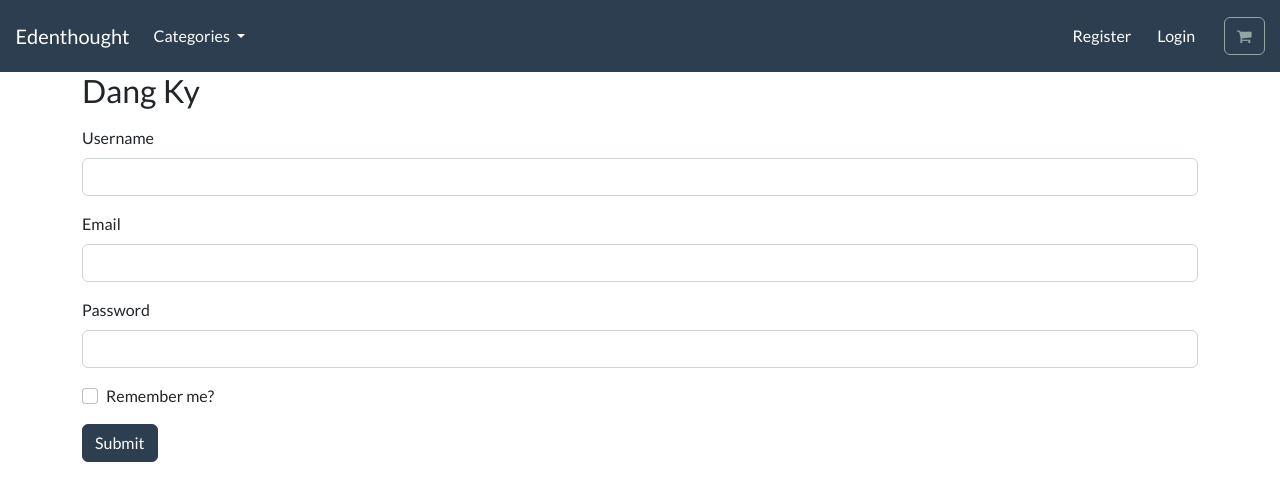
After one commit to minhnhat2101/MyDjangoSite, a Django app: page /demo/regis/ in a window 1280 px wide. The commit adds this page. Shown: the top 501 px of the page. Run offline with Django 4.2, Linux system fonts and the light colour scheme; some libraries are stand-ins or nearby versions.

Commit message:
ngay 28/6

```diff
--- a/demo/models.py
+++ b/demo/models.py
@@ -1,7 +1,13 @@
 from django.db import models
+from django import forms
 
 # Create your models here.
 class DemoUser(models.Model):
   id = models.AutoField(primary_key=True)
   username = models.CharField(max_length=50, blank=False)
   password = models.CharField(max_length=50, blank=False)
+
+class ExampleForm(forms.Form):
+  user_name = forms.CharField(label='User name',min_length=5, max_length=100)
+  password = forms.CharField(label='Password', widget=forms.PasswordInput)
+  remember = forms.BooleanField(label = "Remember me")
--- /dev/null
+++ b/demo/static/js/valid.js
@@ -0,0 +1,5 @@
+$(document).ready(function(){
+  $("#exampleInputEmail").change(function(){
+    alert("text has been changed");
+  });
+});
--- a/demo/urls.py
+++ b/demo/urls.py
@@ -4,5 +4,7 @@ from demo import views
 
 urlpatterns = [
     path('', views.home, name="demo"),
-    path('sum/', sum, name='sum'),
+    path('result/', views.check1, name='login'),
+    path('regis/', views.register, name='regis'),
+
 ]
--- a/demo/views.py
+++ b/demo/views.py
@@ -1,8 +1,29 @@
 from django.shortcuts import render
 from django.http import HttpRequest, HttpResponse
-from .models import DemoUser
+from .models import ExampleForm
+
 # Create your views here.
 def home(request):
-    users = DemoUser.objects.all()
-    dictt = {'users':users}
-    return render(request,"demo/index.html", dictt)
+    form = ExampleForm()
+    context = {'form':form}
+    return render(request,"demo/index.html", context)
+
+def check1(request):
+    if request.method == 'POST':
+        form = ExampleForm(request.POST)
+        if form.is_valid():
+            username = request.POST.get('user_name')
+            pass1 = request.POST.get('password')
+            context = {
+                "user": username,
+                "pass": pass1
+            }
+            return render(request,"demo/result.html", context)
+        else:
+            form = ExampleForm()
+            context = {'form':form}
+            return render(request,'demo/index.html',context)
+
+
+def register(request):
+    return render(request,'demo/regis.html')
--- /dev/null
+++ b/static/js/valid.js
@@ -0,0 +1,5 @@
+$(document).ready(function(){
+  $("#exampleInputEmail").change(function(){
+    alert("text has been changed");
+  });
+});
--- a/templates/base.html
+++ b/templates/base.html
@@ -9,12 +9,15 @@
         <link rel="stylesheet" href="https://bootswatch.com/5/flatly/bootstrap.min.css">
         <link rel="stylesheet" href="https://cdnjs.cloudflare.com/ajax/libs/font-awesome/4.7.0/css/font-awesome.min.css">
         <link rel="stylesheet" href="{%static 'css/style.css'%}">
+        <link rel="stylesheet" href="{%static 'css/style_login.css'%}">
+
         <!-- JavaScript -->
         <script src="https://code.jquery.com/jquery-3.5.1.min.js" integrity="sha256-9/aliU8dGd2tb6OSsuzixeV4y/faTqgFtohetphbbj0=" crossorigin="anonymous"></script>
 	<!-- JavaScript Popper -->
         <script src="https://cdn.jsdelivr.net/npm/bootstrap@5.2.2/dist/js/bootstrap.bundle.min.js" integrity="sha384-OERcA2EqjJCMA+/3y+gxIOqMEjwtxJY7qPCqsdltbNJuaOe923+mo//f6V8Qbsw3" crossorigin="anonymous"></script>
 	 <!-- Bootstrap Max CDN -->
 	  <script src="https://maxcdn.bootstrapcdn.com/bootstrap/4.0.0/js/bootstrap.min.js"></script>
+      <script src="{%static 'js/valid.js'%}"></script>
     </head>
     <nav class="navbar navbar-expand-lg bg-primary justify-content-center">
         <a class="navbar-brand main-heading text-white" href="{% url 'store' %}">
--- /dev/null
+++ b/templates/demo/regis.html
@@ -0,0 +1,39 @@
+{% extends "base.html" %}
+{% load static %}
+{% block content %}
+<!DOCTYPE html>
+<html lang="en">
+<head>
+  <meta charset="UTF-8">
+  <meta http-equiv="X-UA-Compatible" content="IE=edge">
+  <meta name="viewport" content="width=device-width, initial-scale=1.0">
+  <title>Document</title>
+</head>
+<body>
+  <div class="container">
+    <form method="POST">
+      <div class="mb-3"><h3>Dang Ky</h3></div>
+      <div class="mb-3">
+        <label for="exampleInputEmail" class="form-label">Username</label>
+        <input type="text" onchange="test()" class="form-control" id="exampleInputEmail" aria-describedby="emailHelp">
+
+      </div>
+      <div class="mb-3">
+        <label for="exampleInputEmail1" class="form-label">Email</label>
+        <input type="email" class="form-control" id="exampleInputEmail1" aria-describedby="emailHelp">
+
+      </div>
+      <div class="mb-3">
+        <label for="exampleInputPassword1" class="form-label">Password</label>
+        <input type="password" class="form-control" id="exampleInputPassword1">
+      </div>
+      <div class="mb-3 form-check">
+        <input type="checkbox" class="form-check-input" id="exampleCheck1">
+        <label class="form-check-label" for="exampleCheck1">Remember me?</label>
+      </div>
+      <button type="submit" class="btn btn-primary">Submit</button>
+    </form>
+  </div>
+</body>
+</html>
+{% endblock %}
```
Also changed, not shown: templates/demo/index.html (+15 -5 lines), templates/demo/result.html (+5 -2 lines), static/css/style_login.css (added).
